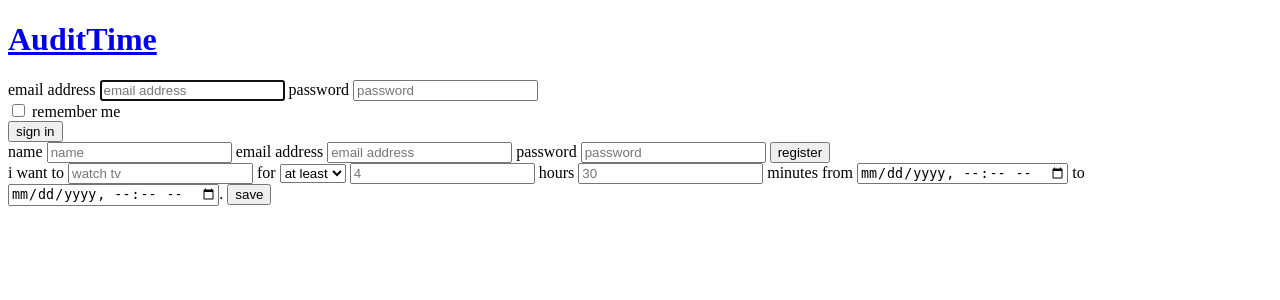
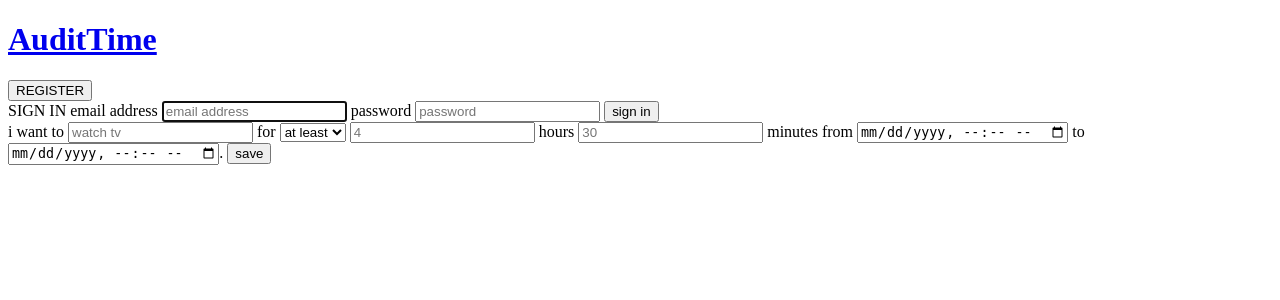
Before and after one commit to almondjelly/audittime, a Flask app: page / in a window 1280 px wide. Shown: the top 300 px of the page. Run offline with Flask 2, Linux system fonts and the light colour scheme; some libraries are stand-ins or nearby versions.

Commit message:
Enabled toggling between registration / sign in forms

```diff
--- a/static/js/audittime.js
+++ b/static/js/audittime.js
@@ -1,7 +1,8 @@
 // HIDE MANUAL MODE BY DEFAULT
 
 $(document).ready(function() {
-    $("#form-manual").hide()
+    $(".form-manual").hide();
+    $(".form-register").hide();
 });
 
 
@@ -59,7 +60,20 @@ function startStopwatch(event) {
 
 $("#startButton").on("click", startStopwatch);
 
+// ENABLE TOGGLING BETWEEN LOGIN AND REGISTRATION FORMS
 
+$("#signin-toggler").on("click", function() {
+    $(".form-signin").toggle();
+    $(".form-register").toggle();
+
+    if ($("#signin-toggler").text() == "REGISTER") {
+        $("#signin-toggler").text("SIGN IN");
+    } else if ($("#signin-toggler").text() == "SIGN IN") {
+        $("#signin-toggler").text("REGISTER");
+    }
+
+
+});
 
 // REGISTRATION
 
--- a/templates/base.html
+++ b/templates/base.html
@@ -23,9 +23,11 @@
         </div>
 
 
-        <div id="butter"></div>
+        <div id="butter"><button type="button" id="signin-toggler">REGISTER</button></div>
+
 
         <div id="login">
+
         {% if session.get('user') %}
             you're logged in as {{ session.get('user')}}
             <form action='/logout' method="post">
@@ -42,16 +44,11 @@
 
         {% else %}
         <form class="form-signin" action="/signin" method="post">
-
+            SIGN IN
             <label for="inputEmail">email address</label>
             <input type="email" id="inputEmail" placeholder="email address" required autofocus name="email">
             <label for="inputPassword" >password</label>
             <input type="password" id="inputPassword" placeholder="password" required name="password">
-            <div>
-                <label>
-                <input type="checkbox" value="remember-me"> remember me
-                </label>
-            </div>
             <button type="submit">sign in</button>
 
         </form>
@@ -62,7 +59,9 @@
         {% if session.get('user') %}
         {% else %}
         <div id="register">
+
             <form class="form-register" action="/register" method="post">
+                REGISTER
                 <label for="registerName">name</label>
                 <input type="text" id="registerName" placeholder="name" required autofocus name="name">
 
```
